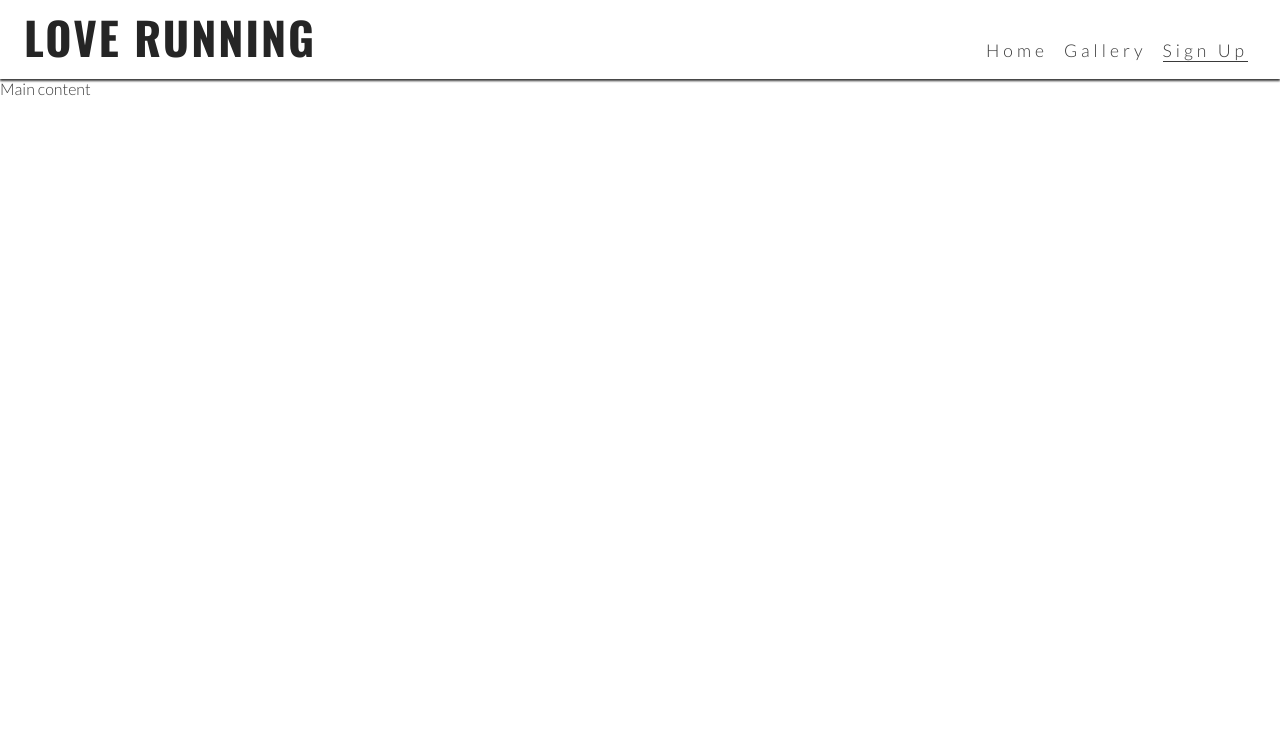
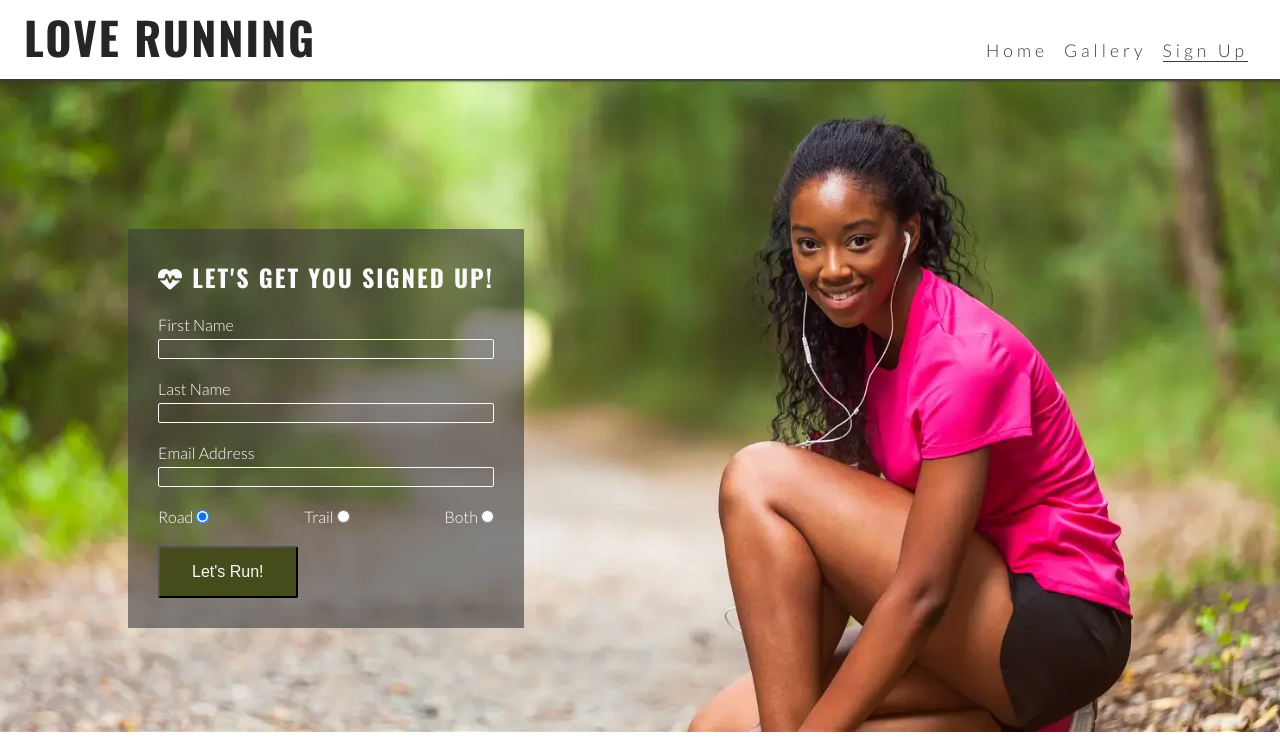
Before and after one commit to Anthony1659/love-running, a plain HTML site: page signup.html in a window 1280 px wide. Shown: the top 749 px of the page. Drawn offline with nearby package versions, Linux system fonts and the light colour scheme.

Commit message:
Add content to signup.html and then style content in scc

```diff
--- a/assets/css/style.css
+++ b/assets/css/style.css
@@ -88,11 +88,14 @@ nav {
 
 /* Main content */
 main {
-    /* Make main element take up any surplus space to push footer down */
+    /* Enlarge main element to push footer down*/
     flex: 1 0 auto;
+    /* Add margin at the top to prevent content from being covered by the header */
     margin-top: 47px;
+    /* Enable flex properties for child elements */
+    display: flex;
+    flex-direction: column;
 }
-
 /* Hero section */
 #hero {
     height: 600px;
@@ -207,6 +210,61 @@ main {
 
 
 
+/* Signup Form Section  */
+
+
+#signup {
+    background: url(../images/signup-image.webp);
+    background-size: cover ;
+    background-position: 75%;
+    padding : 20px 10% 0 10%  ;
+    flex-grow: 1;
+}
+
+#signup-form {
+    color: #ffffff;
+    background-color: rgba(60,60,60,0.6);
+    padding: 30px;
+}
+
+#signup-form > h2 {
+    color: #fafafa;
+    margin-bottom: 20px;
+}
+
+.text-input {
+    background: transparent;
+    color: #fafafa;
+    width: 100%;
+    height: 20px;
+    margin : 5px 0 20px 0 ;
+    border: 1px solid #fafafa;
+    border-radius: 2px;
+    padding: 0 5  ;
+}
+
+.radio-buttons {
+    width:100%;
+    display :flex;
+    justify-content: space-between;
+}
+
+.join-button {
+    margin-top: 20px;
+    border-radius: 2px;
+    padding: 15px 32px;
+    font-size: 100%;
+    background-color: #454b1b;
+    color: #fafafa;
+}
+
+
+
+
+
+
+
+
 /* Footer */
 #social-networks {
     text-align: center;
@@ -260,6 +318,32 @@ main {
         margin: 0 0.5rem;
     }
 
+    #signup {
+        background-position: center ;
+        position:  relative;
+    }
+
+
+    #signup-form {
+        position :absolute;
+        max-width: 400px ;
+        left: 10% ;
+        top: 150px;
+
+
+    }
+
+    .text-input:hover {
+        border-color: #f16c6b;
+    }
+
+    .join-button:hover {
+        background-color: #fafafa;
+        color: #454b1b;
+    }
+}
+
+
 
 /* Gallery */
 
@@ -301,7 +385,7 @@ main {
 
     }
 
-}
+
 
 /* Large devices (laptops and desktops, 992px and up) */
 @media screen and (min-width: 992px) {
--- a/signup.html
+++ b/signup.html
@@ -57,8 +57,85 @@
     </header>
 
     <!-- Main content -->
-    <main>Main content</main>
 
+    <main>
+      <section id="signup">
+        <form
+          id="signup-form"
+          method="POST"
+          action="https://formdump.codeinstitute.net"
+        >
+          <h2>
+            <i class="fa-solid fa-heartbeat"></i> Let's get you signed up!
+          </h2>
+
+          <!-- Sign up form (input section) -->
+          <label for="first-name">First Name</label>
+          <input
+            type="text"
+            name="first_name"
+            id="first-name"
+            class="text-input"
+            required
+          />
+          <br />
+          <label for="last-name">Last Name</label>
+          <input
+            type="text"
+            name="last_name"
+            id="last-name"
+            class="text-input"
+            required
+          />
+          <br />
+          <label for="email-address">Email Address</label>
+          <input
+            type="email"
+            name="email_address"
+            id="email-address"
+            class="text-input"
+            required
+          />
+          <br />
+
+          <!-- Sign up form (radio button  section) -->
+          <div class="radio-buttons">
+            <div>
+              <label for="road">Road</label>
+              <input
+                type="radio"
+                name="running_preference"
+                id="road"
+                value="road"
+                required
+                checked
+              />
+            </div>
+            <div>
+              <label for="trail">Trail</label>
+              <input
+                type="radio"
+                name="running_preference"
+                id="trail"
+                value="trail"
+                required
+              />
+            </div>
+            <div>
+              <label for="both">Both</label>
+              <input
+                type="radio"
+                name="running_preference"
+                id="both"
+                value="both"
+                required
+              />
+            </div>
+          </div>
+          <button type="submit" class="join-button">Let's Run!</button>
+        </form>
+      </section>
+    </main>
     <!-- Footer -->
     <footer>
       <ul id="social-networks">
```
Also changed, not shown: assets/images/signup-image.webp (added).
